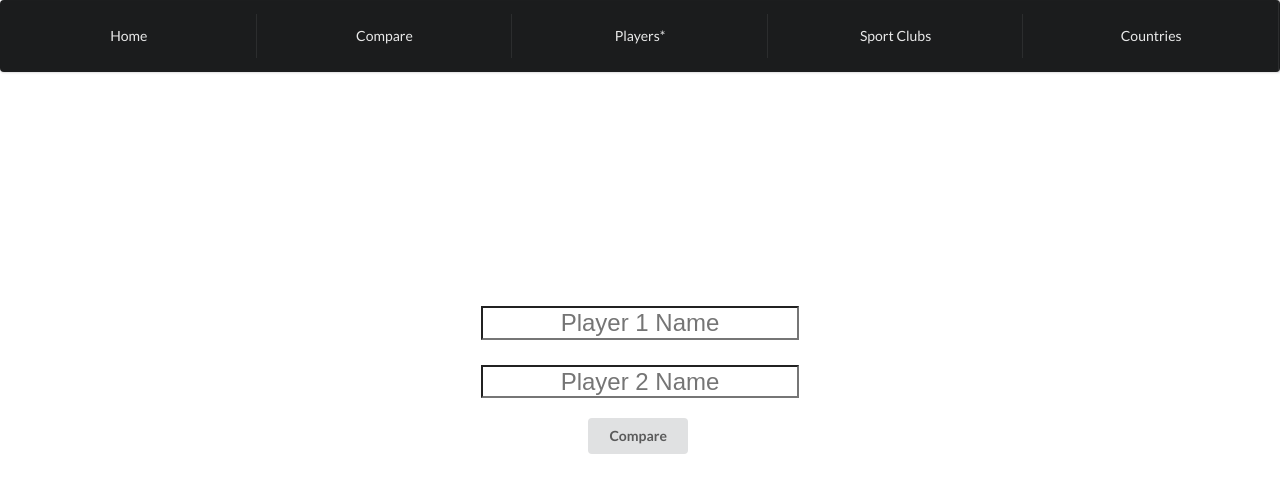
After one commit to JohnSaidi/fifa22_stats, a Flask app: page /compare-players in a window 1280 px wide. The commit adds this page. Shown: the top 493 px of the page. Run offline with Flask 2, Linux system fonts and the light colour scheme; some libraries are stand-ins or nearby versions.

Commit message:
Compare stats of 2 different players

```diff
--- a/app.py
+++ b/app.py
@@ -2,7 +2,7 @@ from flask import Flask, render_template, request, url_for, redirect
 from dbquery import (
     get_info_by_playername, get_players_by_teamName, get_players_by_nationalTeam,
     get_players_by_tName_pName, get_players_by_clubName_nationality,
-    get_all_playernames, get_all_nation_names
+    get_all_playernames, get_all_nation_names, get_player_stats
 )
 
 
@@ -30,6 +30,18 @@ def root():
 
     return render_template('form.html')
 
+
+@app.route('/compare-players', methods=['GET', 'POST'])
+def comparison():
+    if request.method == "POST":
+        player1 = request.form.get('p1')
+        player2 = request.form.get('p2')
+        return redirect(url_for('stats_comparison', player1=player1, player2=player2))
+    else:
+        return render_template('comparison_form.html')
+
+
+
 # returns all players players
 @app.route('/playerz')
 def allplayers():
@@ -52,6 +64,11 @@ def allcountries():
     all_nations = get_all_nation_names()
     return render_template('nations.html', p_name=all_nations)
 
+# All Club teams
+@app.route('/club-teams')
+def allclubteams():
+    return render_template('clubteams.html')
+
 # players from the same nation
 @app.route('/players/nationality/<nation>')
 def player_by_country(nation):
@@ -64,10 +81,20 @@ def player_by_club(clubname):
     players = get_players_by_teamName(clubname)
     return render_template('playertable.html', p_name=players)
 
-# implement player stats comparison with numpy/Matplotlib
-# Dont forget error checking
+# implement player stats comparison
+@app.route('/compare/<player1>/<player2>')
+def stats_comparison(player1, player2):
 
+    pl1 = get_player_stats(player1)
+    pl2 = get_player_stats(player2)
+    pl11 = get_info_by_playername(player1)
+    pl22 = get_info_by_playername(player2)
 
+    return render_template('comparison.html', p1=pl1, p2=pl2, p_name=pl11, p_name1=pl22)
+
+# Dont forget error Handling
+# Update Player player profile page with more information
+# Cashing
 
 if __name__ == '__main__':
     app.run(debug=True)
--- a/dbquery.py
+++ b/dbquery.py
@@ -27,6 +27,9 @@ def get_all_nation_names():
 def get_players_by_nationalTeam(team_name):
     return db.execute(f"SELECT * FROM fifa22data WHERE nationality_name = '{team_name}'")
 
+def get_player_stats(playername):
+    return db.execute(f"SELECT short_name, pace, shooting, passing, dribbling, defending, physic FROM fifa22data WHERE short_name = '{playername}'")
+
 # def get_stats_by_playername(playername):
 #     return db.execute("SELECT short_name, overall, pace, shooting, passing, }dribbling, defending, physic  FROM fifa22data WHERE short_name = :short_name", short_name=playername)
 
--- /dev/null
+++ b/templates/comparison_form.html
@@ -0,0 +1,25 @@
+{% extends "layout.html"%}
+
+
+{% block content %}
+<div style="margin-top: 200px" class="ui container center aligned">
+    <div class="ui massive icon input">
+        <form action="/compare-players" method="post">
+
+                    <div class="field">
+                        <input placeholder="Player 1 Name" type="text" name="p1" style="text-align: center">
+                    </div>
+
+
+
+                    <div class="field" style="margin-top: 25px;">
+                        <input placeholder="Player 2 Name" type="text" name="p2" style="text-align: center">
+                    </div>
+
+
+            <button class="ui submit button" type="submit" style="margin-top: 20px;">Compare</button>
+        </form>
+    </div>
+</div>
+
+{% endblock %}
--- a/templates/index.html
+++ b/templates/index.html
@@ -14,7 +14,7 @@
                 <span class="date">Joined {{name['club_joined']}}</span>
             </div>
             <div class="description">
-                {{name['short_name']}} Plays as a {{name['club_position']}}.
+                Plays for {{name['club_name']}} as a {{name['club_position']}}.
             </div>
             </div>
         </div>
--- a/templates/layout.html
+++ b/templates/layout.html
@@ -8,10 +8,11 @@
 <body>
     <head>
       <div class="ui inverted menu">
-        <div class="ui four item menu">
+        <div class="ui five item menu">
           <a class="item"  href="{{url_for('root')}}">Home</a>
-          <a class="item" href="{{url_for('allplayers')}}">Players</a>
-          <a class="inactive item">Sport Clubs</a>
+          <a class="item"  href="{{url_for('comparison')}}">Compare</a>
+          <a class="item" href="{{url_for('allplayers')}}">Players*</a>
+          <a class="item" href="{{url_for('allclubteams')}}">Sport Clubs</a>
           <a class="item" href="{{url_for('allcountries')}}">Countries</a>
         </div>
       </div>
```
Also changed, not shown: templates/clubteams.html (added, +11 -0 lines), templates/comparison.html (added, +131 -0 lines), 6 other files.
